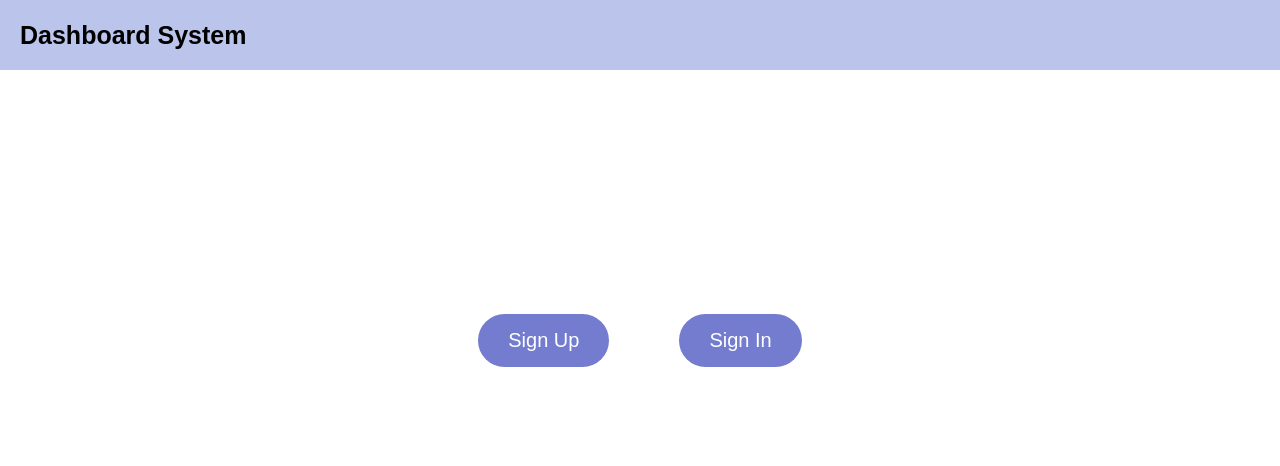
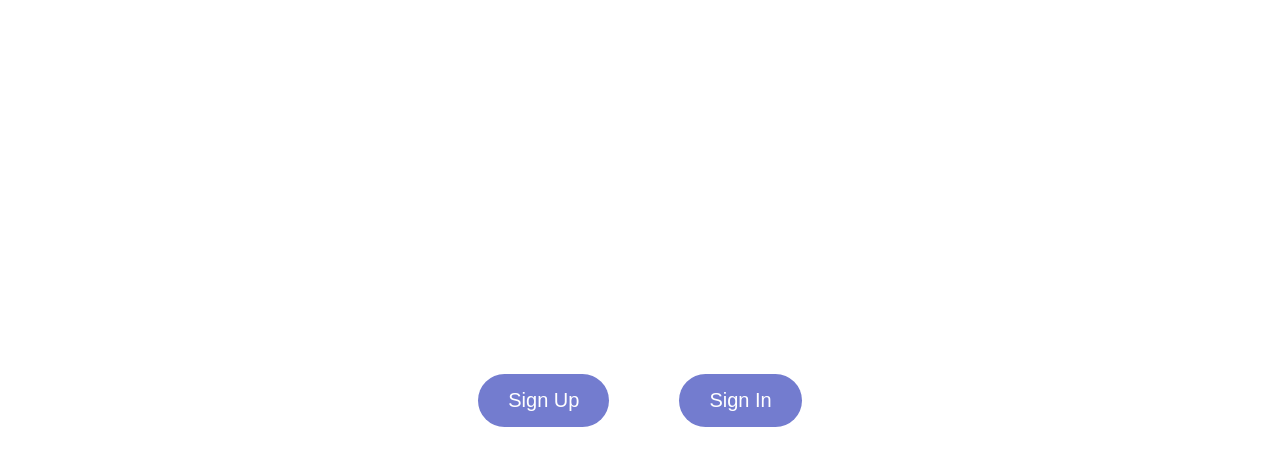
Before and after one commit to farhanazulaikha/dashboard-system, a React (Vite) app in the folder client/: page / in a window 1280 px wide. Shown: the top 466 px of the page. Built offline with nearby package versions, Linux system fonts and the light colour scheme.

Commit message:
amend navbar and sidebar when signing in

```diff
--- a/client/src/App.jsx
+++ b/client/src/App.jsx
@@ -1,6 +1,5 @@
 import './App.css'
 import { BrowserRouter, Routes, Route } from "react-router-dom"
-import Navbar from './components/navbar/navbar'
 import Home from './components/home/home'
 import Main from './components/main/main'
 
@@ -8,7 +7,6 @@ function App() {
 
   return (
     <BrowserRouter>
-      <Navbar/>
       <Routes>
         <Route path="/" element={<Home />}></Route>
         <Route path="/main" element={<Main />}></Route>
--- a/client/src/components/home/home.css
+++ b/client/src/components/home/home.css
@@ -1,5 +1,5 @@
 .home {
-    height: calc(100vh - 120px);
+    height: 100vh;
     display: flex;
     flex-direction: column;
     justify-content: center;
--- a/client/src/components/main/main.jsx
+++ b/client/src/components/main/main.jsx
@@ -1,3 +1,4 @@
+import Navbar from '../navbar/navbar';
 import Sidebar from '../sidebar/sidebar';
 import './main.css'
 import axios from 'axios'
@@ -6,6 +7,7 @@ export default function Main() {
     axios.defaults.withCredentials = true;
     return(
         <div className="main">
+            <Navbar />
             <Sidebar />
         </div>
     )
--- a/client/src/components/navbar/navbar.css
+++ b/client/src/components/navbar/navbar.css
@@ -1,13 +1,14 @@
 .navbar {
     height: 70px;
     position: fixed;
-    background-color: #BBC4EB;
     display: flex;
     top: 0;
-    left: 0;
+    left: 200px;
     right: 0;
     align-items: center;
     padding-inline: 20px;
+    border-bottom: 1px solid;
+    z-index: -1;
 }
 
 .left-section {
--- a/client/src/components/navbar/navbar.jsx
+++ b/client/src/components/navbar/navbar.jsx
@@ -1,21 +1,12 @@
 import './navbar.css'
-import { useState } from 'react'
 
 export default function Navbar() {
 
-    const [signedIn, isSignedIn] = useState(false);
 
     return(
         <div className="navbar">
-            <div className="left-section">
-                Dashboard System
+            <div className="right-section">
             </div>
-            { signedIn ?
-                <div className="right-section">
-                </div>
-                :
-                ''
-            }
         </div>
     )
 }
--- a/client/src/components/sidebar/sidebar.css
+++ b/client/src/components/sidebar/sidebar.css
@@ -3,7 +3,7 @@
     top: 0;
     left: 0;
     bottom: 0;
-    background-color: #BBC4EB;
     z-index: 2;
     width: 200px;
+    border-right: 1px solid;
 }
```
